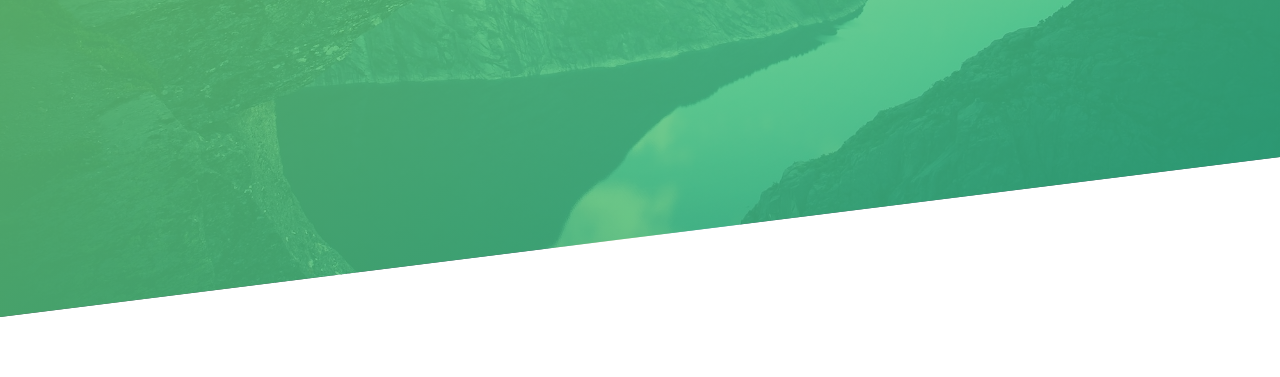
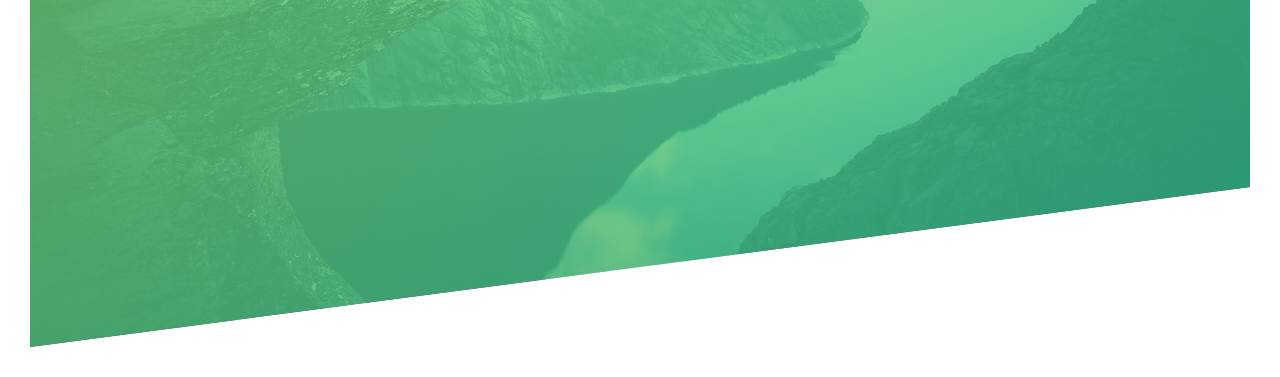
Before and after one commit to seeabbottgo/sasscourse, a plain HTML site: page Natours/starter/index.html in a window 1280 px wide. Shown: the part 443-820 px from the top of the page. Drawn offline with Linux system fonts and the light colour scheme.

Commit message:
Update style.css

```diff
--- a/Natours/starter/css/style.css
+++ b/Natours/starter/css/style.css
@@ -20,8 +20,8 @@ body {
     font-size: 16px;
     /* 1.7 times bigger than predefined line height */
     line-height: 1.7;
-    /* color: #777; */
-    /* padding: 30px; */
+    color: #777;
+    padding: 30px;
 }
 
 .header{
```
